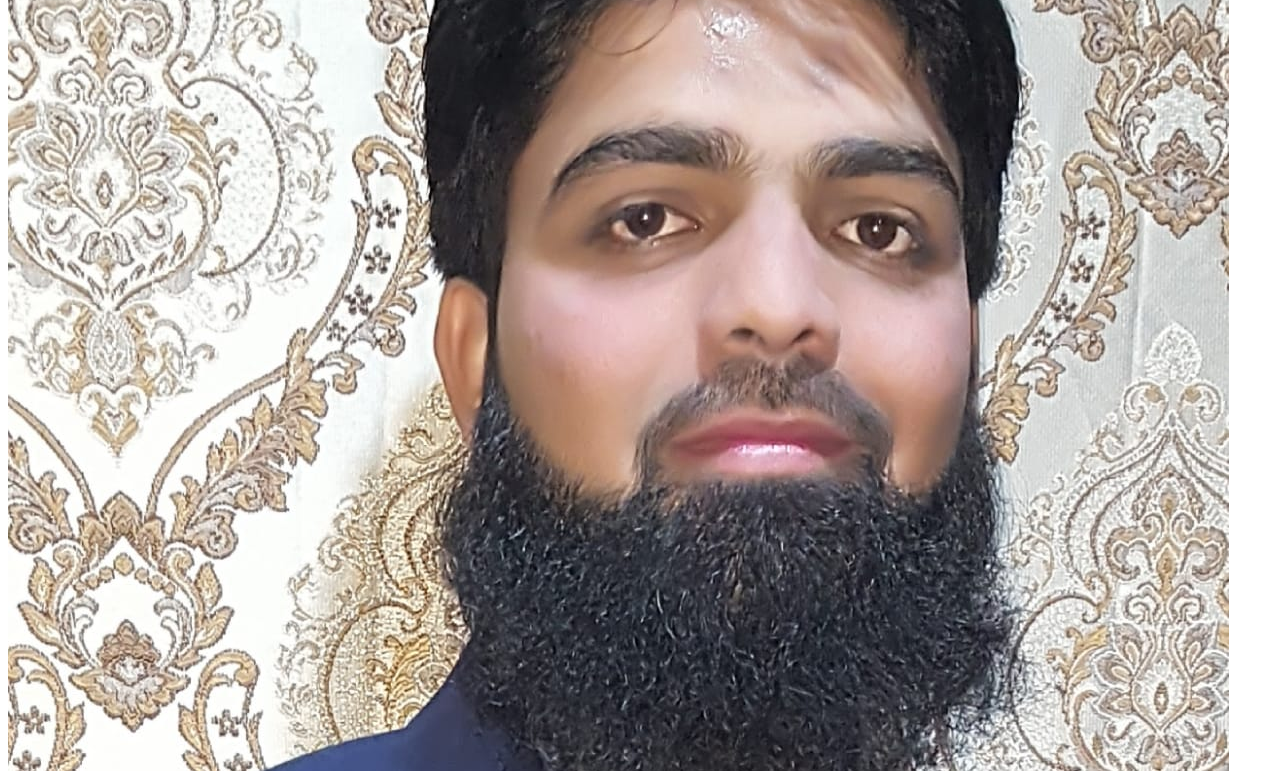
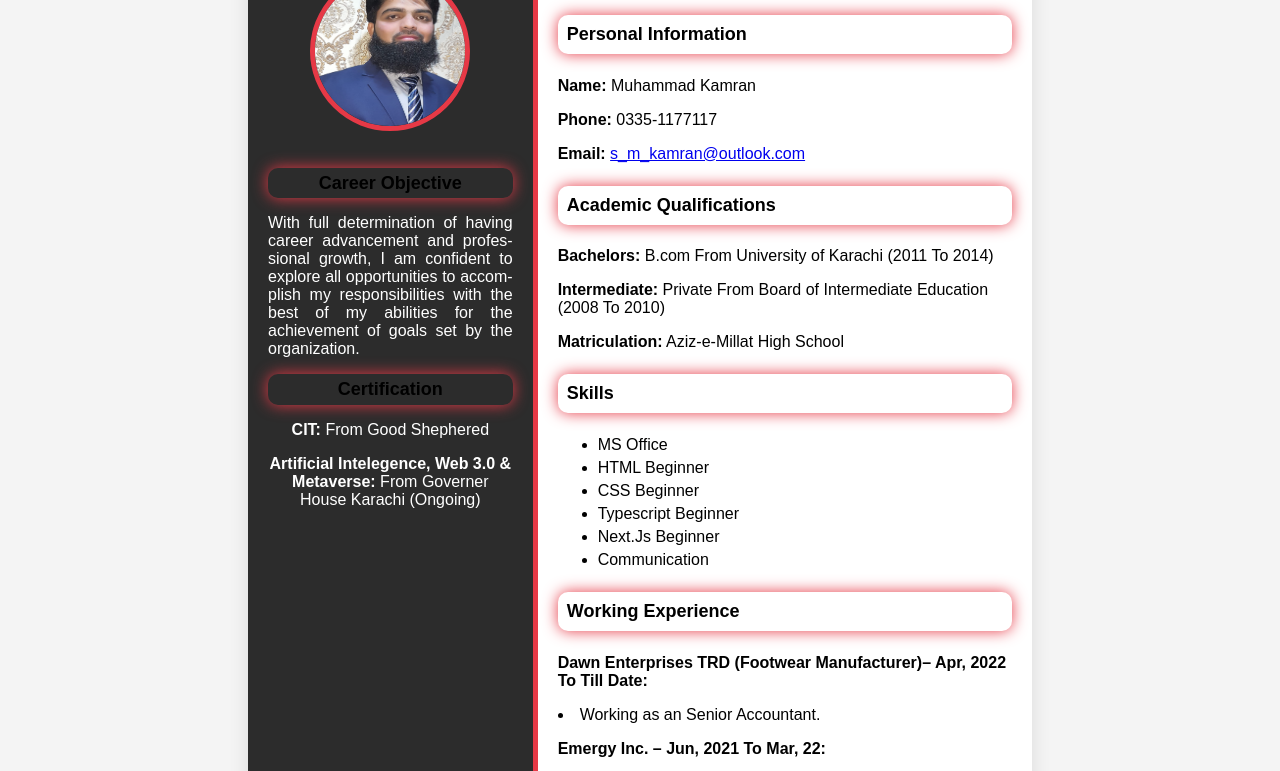
Before and after one commit to Muhamad-Kamran/hackathon-milestones, a plain HTML site: page milestone1/index.html in a window 1280 px wide. Shown: the part 223-994 px from the top of the page. Drawn offline with Linux system fonts and the light colour scheme.

Commit message:
Update index.html

```diff
--- a/milestone1/index.html
+++ b/milestone1/index.html
@@ -4,12 +4,12 @@
     <meta charset="UTF-8">
     <meta name="viewport" content="width=device-width, initial-scale=1.0">
     <title>Static Interative Resume</title>
-    <link rel="stylsheet" href="style.css">
+    <link rel="stylesheet" href="style.css">
 </head>
 <body>
     <div class="resume-container">
         <!--Left Section -->
-        <div class="left=section">
+        <div class="left-section">
             <img src="profile.jpeg" alt="Profie Picture" class="profile-picture">
             <section id="objective">
                 <h3 style="color: black;">Career Objective</h3>
@@ -24,7 +24,7 @@
         </div>
 
         <!--Right Section -->
-        <div class="right=section">
+        <div class="right-section">
             <h1>Static Interative Resume</h1>
             <!--Personal Information-->
             <section id="personal-info">
@@ -36,7 +36,7 @@
             <section id="personal-info">
                 <h3>Academic Qualifications</h3>
                 <p><b>Bachelors:</b> B.com From University of Karachi (2011 To 2014)</p>
-                <p><b>Intermediate:</b> Private From Board of Secondary Education</p>
+                <p><b>Intermediate:</b> Private From Board of Intermediate Education (2008 To 2010)</p>
                 <p><b>Matriculation:</b> Aziz-e-Millat High School</p>
             </section>
             <!-- Skils Section-->
@@ -44,10 +44,10 @@
                 <h3>Skills</h3>
                 <ul>
                     <li>MS Office</li>
-                    <li>HTML</li>
-                    <li>CSS</li>
-                    <li>Typescript</li>
-                    <li>Next.Js</li>
+                    <li>HTML Beginner</li>
+                    <li>CSS Beginner</li>
+                    <li>Typescript Beginner</li>
+                    <li>Next.Js Beginner</li>
                     <li>Communication</ul>
                 </ul>
              </section>
```
